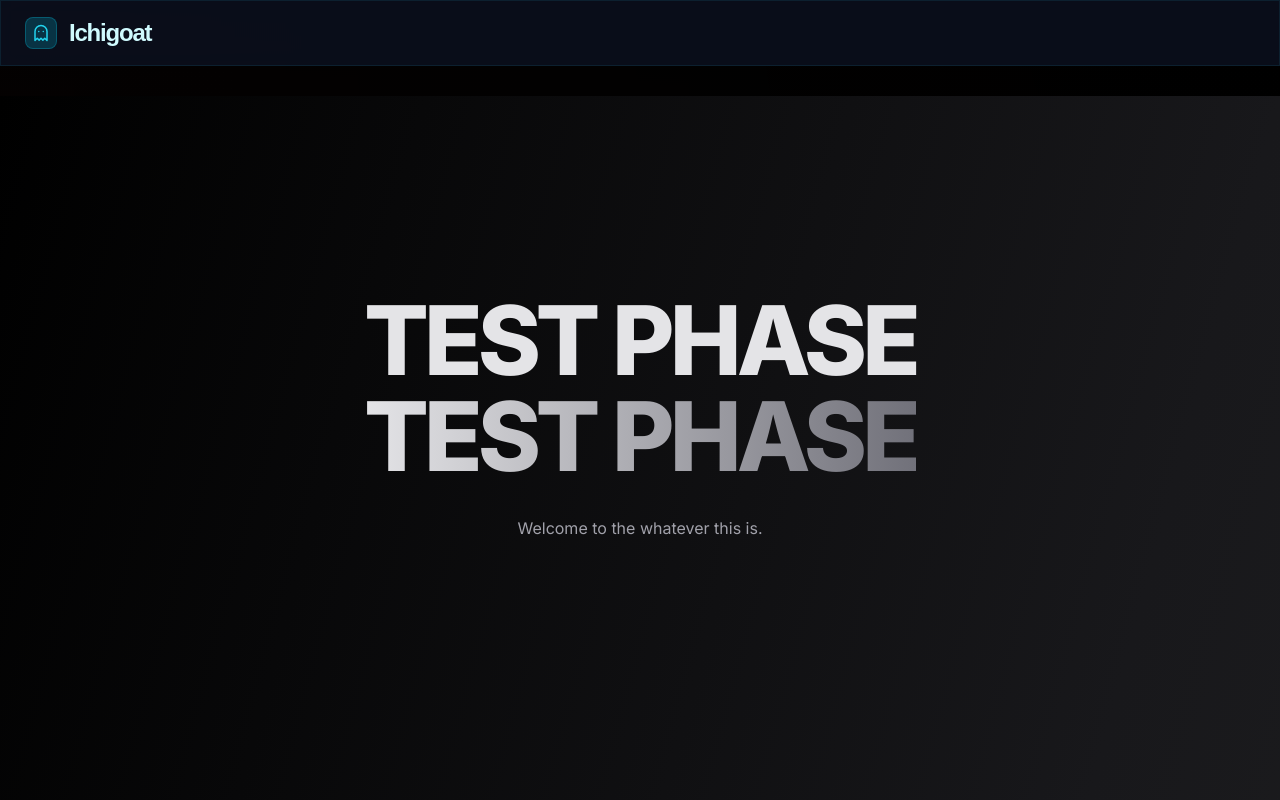
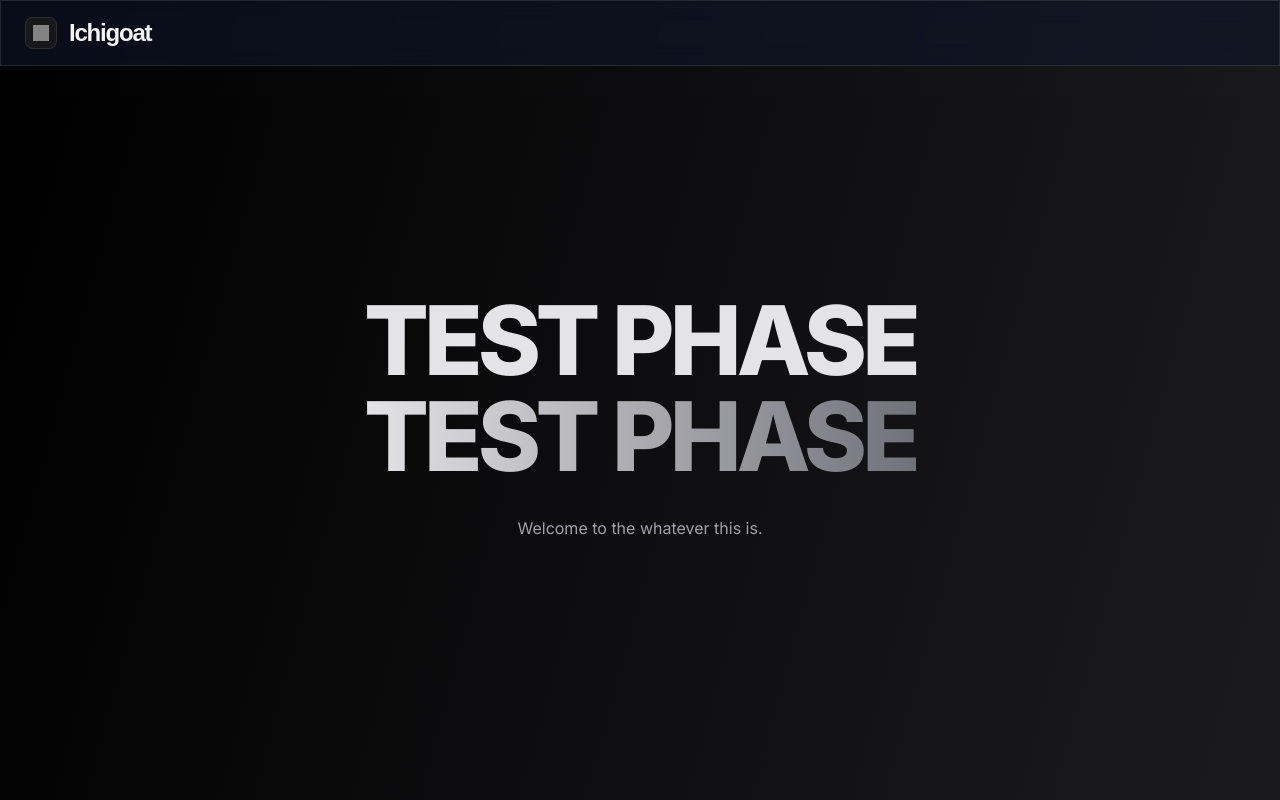
Before and after one commit to ichigoat27/website, a React (Vite) app: page / in a window 1280 px wide. Shown: the top 800 px of the page. Built offline with nearby package versions, Linux system fonts and the light colour scheme; grey boxes are pictures that could not be loaded.

Commit message:
Update Layout.tsx

```diff
--- a/components/Layout.tsx
+++ b/components/Layout.tsx
@@ -1,4 +1,3 @@
-
 import React from 'react';
 import { Link, useLocation } from 'react-router-dom';
 import { Ghost, Zap } from 'lucide-react';
@@ -11,11 +10,17 @@ export const Layout: React.FC<LayoutProps> = ({ children }) => {
   const location = useLocation();
 
   return (
-    <div className="min-h-screen flex flex-col vibe-gradient text-white">
-      <nav className="fixed top-0 left-0 right-0 z-50 glass border-b border-cyan-900/30 px-6 py-4 flex justify-between items-center">
-        <Link to="/" className="text-2xl font-heading font-bold tracking-tighter flex items-center gap-3 text-cyan-100">
-          <div className="w-8 h-8 bg-cyan-950 rounded-lg border border-cyan-500/30 flex items-center justify-center">
-             <Ghost size={18} className="text-cyan-400" />
+    <div className="min-h-screen flex flex-col bg-gradient-to-br from-black via-zinc-900 to-neutral-800 text-zinc-200">
+      <nav className="fixed top-0 left-0 right-0 z-50 glass border-b border-white/10 px-6 py-4 flex justify-between items-center">
+        <Link
+          to="/"
+          className="text-2xl font-heading font-bold tracking-tighter flex items-center gap-3 text-zinc-100"
+        >
+          <div className="w-8 h-8 bg-zinc-900 rounded-lg border border-white/10 flex items-center justify-center">
+            <img
+              src="/icons/ghost.jpg"
+              className="w-4 h-4 object-cover opacity-80"
+            />
           </div>
           Ichigoat
         </Link>
@@ -29,16 +34,19 @@ export const Layout: React.FC<LayoutProps> = ({ children }) => {
         {children}
       </main>
 
-      <footer className="py-12 px-6 glass mt-20 border-t border-cyan-900/30">
-        <div className="max-w-7xl mx-auto flex flex-col md:flex-row justify-between items-center gap-6 opacity-40 text-cyan-100">
+      <footer className="py-12 px-6 glass mt-20 border-t border-white/10">
+        <div className="max-w-7xl mx-auto flex flex-col md:flex-row justify-between items-center gap-6 opacity-40 text-zinc-300">
           <div className="font-heading font-bold tracking-tighter flex items-center gap-2">
-            <Zap size={16} />
+            <img
+              src="/icons/zap.jpg"
+              className="w-4 h-4 object-cover opacity-70"
+            />
             this was made possible by nathan 🙏
           </div>
           <div className="flex gap-8 text-sm">
-            <a href="#" className="hover:text-cyan-400 transition-colors">bro</a>
-            <a href="#" className="hover:text-cyan-400 transition-colors">forgot</a>
-            <a href="#" className="hover:text-cyan-400 transition-colors">this</a>
+            <a href="#" className="hover:text-zinc-100 transition-colors">bro</a>
+            <a href="#" className="hover:text-zinc-100 transition-colors">forgot</a>
+            <a href="#" className="hover:text-zinc-100 transition-colors">this</a>
           </div>
         </div>
       </footer>
```
